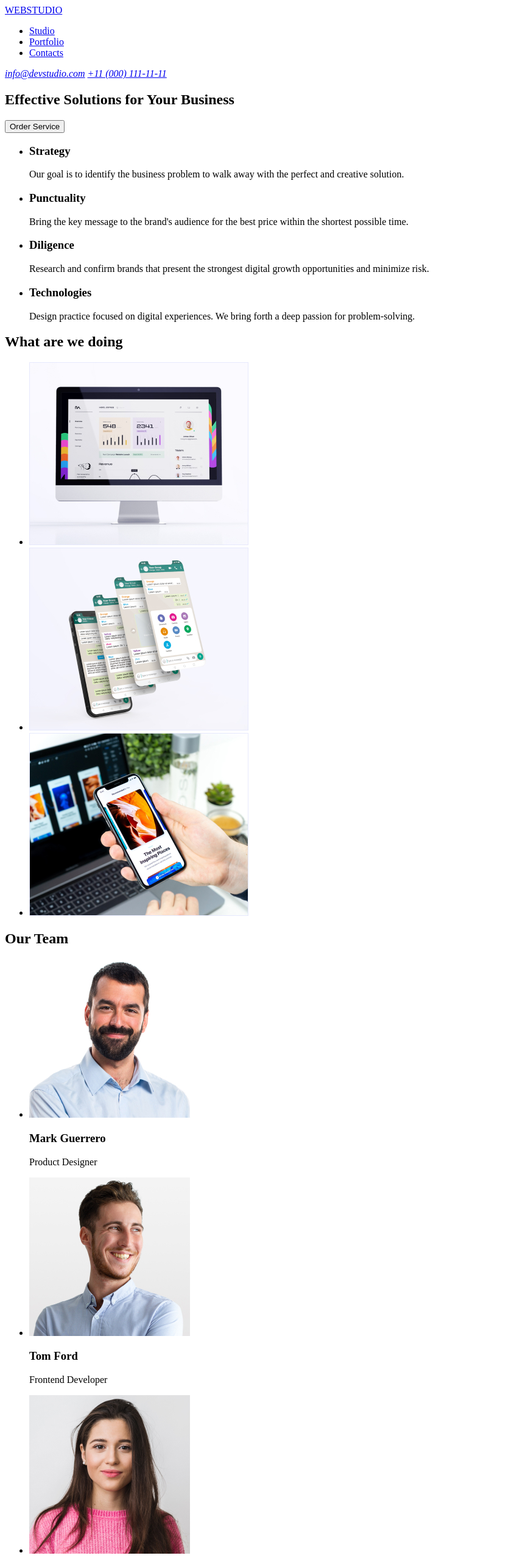
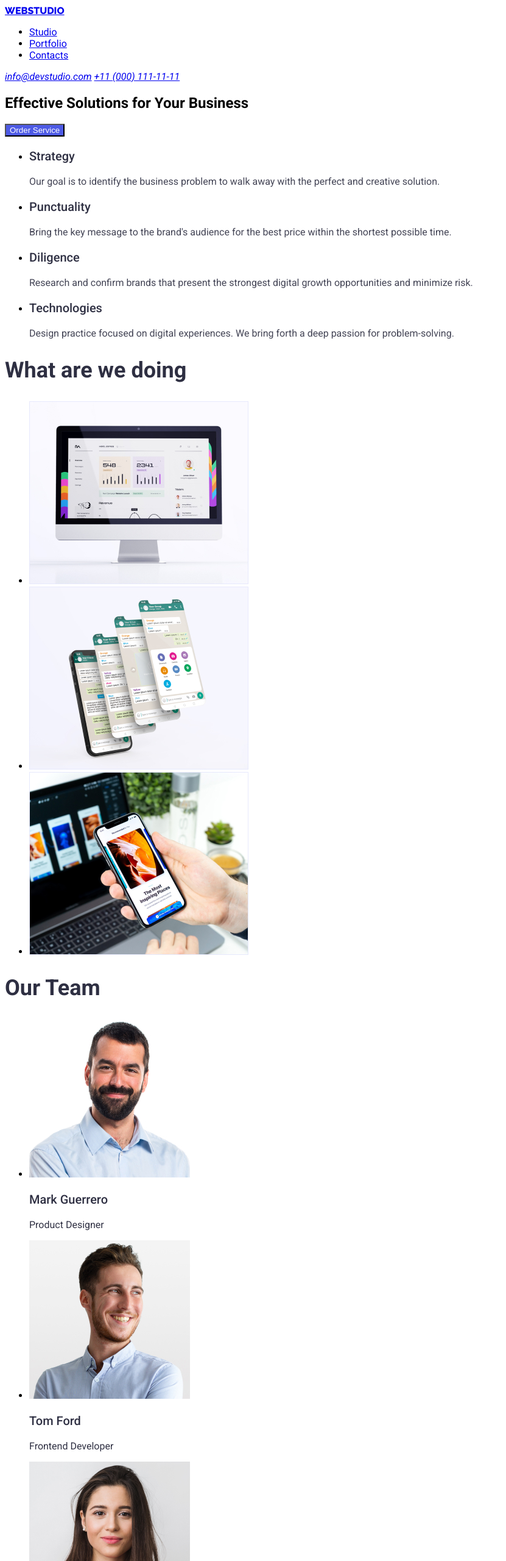
Before and after one commit to barteksbr/goit-markup-hw-02, a plain HTML site: page index.html in a window 1280 px wide. Shown: the top 2560 px of the page at 61% size, without its empty margins (0-831 px from the left). Drawn offline with Linux system fonts and the light colour scheme.

Commit message:
style css added

```diff
--- a/css/style.css
+++ b/css/style.css
@@ -8,7 +8,63 @@ html {
 }
 
 .body {
-    color: rgb(108, 136, 219);
-    font-family: lato, sans-serif;
-    margin: 0;
+    font-family: 'Roboto', sans-serif;
 }
+
+.button {
+    background-color: #E7E9FC;
+    color: #4D5AE5;
+    border: none;
+    font-weight: 500;
+}
+
+.button:active {
+    background-color: #404BBF;
+    color: #FFFFFF;
+
+}
+
+.firm_name {
+    font-family: Raleway;
+    font-weight: 800;
+
+}
+
+.main_title {
+    font-weight: 700;
+}
+
+.header_button {
+    background-color: #4D5AE5;
+    color: #FFFFFF
+}
+
+.target_titles {
+    color: #2E2F42;
+    font-weight: 500;
+    font-size: 20px;
+}
+
+.goals {
+    color: #434455;
+    font-weight: 400;
+    font-size: 16;
+}
+
+.section_title {
+    color: #2E2F42;
+    font-weight: 700;
+    font-size: 36px;
+}
+
+.pic_name {
+    color: #2E2F42;
+    font-weight: 500;
+    font-size: 20px;
+}
+
+.pic_description {
+    color: #2E2F42;
+    font-weight: 400;
+    font-size: 16px;
+}
--- a/index.html
+++ b/index.html
@@ -4,12 +4,16 @@
 <head>
     <meta charset="UTF-8">
     <meta name="viewport" content="width=device-width, initial-scale=1.0">
+    <link href="css/style.css" rel="stylesheet">
+    <link
+        href="https://fonts.googleapis.com/css2?family=Raleway:wght@800&family=Roboto:ital,wght@0,400;0,500;0,700;0,900;1,400;1,900&display=swap"
+        rel="stylesheet">
     <title>Document</title>
 </head>
 
-<body>
+<body class="body">
     <header>
-        <a href="index.html">WEBSTUDIO</a>
+        <a class="firm_name" href="index.html">WEBSTUDIO</a>
         <nav>
             <ul>
                 <li>
@@ -31,41 +35,41 @@
     <main>
 
         <section>
-            <h1>
+            <h1 class="main_title">
                 Effective Solutions
                 for Your Business
             </h1>
-            <button type="button">
+            <button class="header_button" type="button">
                 Order Service
             </button>
         </section>
         <section>
             <ul>
                 <li>
-                    <h3>Strategy</h3>
-                    <p>Our goal is to identify the business
+                    <h3 class="target_titles">Strategy</h3>
+                    <p class="goals">Our goal is to identify the business
                         problem to walk away with the perfect and creative solution.</p>
                 </li>
                 <li>
-                    <h3>Punctuality</h3>
-                    <p>Bring the key message to the brand's audience for the best price within the shortest possible
+                    <h3 class="target_titles">Punctuality</h3>
+                    <p class="goals">Bring the key message to the brand's audience for the best price within the shortest possible
                         time.</p>
                 </li>
                 <li>
-                    <h3>Diligence</h3>
-                    <p>Research and confirm brands that present the strongest digital growth opportunities and minimize
+                    <h3 class="target_titles">Diligence</h3>
+                    <p class="goals">Research and confirm brands that present the strongest digital growth opportunities and minimize
                         risk.</p>
                 </li>
                 <li>
-                    <h3>Technologies</h3>
-                    <p>Design practice focused on digital experiences. We bring forth a deep passion for
+                    <h3 class="target_titles">Technologies</h3>
+                    <p class="goals">Design practice focused on digital experiences. We bring forth a deep passion for
                         problem-solving.</p>
                 </li>
             </ul>
         </section>
 
         <section>
-            <h2>What are we doing</h2>
+            <h2 class="section_title">What are we doing</h2>
             <ul>
                 <li>
                     <img src="images/pic1.jpg" width="360" height="300" alt="img1">
@@ -79,34 +83,34 @@
             </ul>
         </section>
         <section>
-            <h2>Our Team</h2>
+            <h2 class="section_title">Our Team</h2>
             <ul>
                 <li>
                     <img src="images/markguerrero.jpg" width="264" height="260" alt="mark" />
-                    <h3>Mark Guerrero</h3>
-                    <p>Product Designer</p>
+                    <h3 class="pic_name">Mark Guerrero</h3>
+                    <p class="pic_description">Product Designer</p>
                 </li>
                 <li>
                     <img src="images/tomford.jpg" width="264" height="260" alt="tom" />
-                    <h3>Tom Ford</h3>
-                    <p>Frontend Developer</p>
+                    <h3 class="pic_name">Tom Ford</h3>
+                    <p class="pic_description">Frontend Developer</p>
                 </li>
                 <li>
                     <img src="images/camilagarcia.jpg" width="264" height="260" alt="camila" />
-                    <h3>Camila Garcia</h3>
-                    <p>Marketing</p>
+                    <h3 class="pic_name">Camila Garcia</h3>
+                    <p class="pic_description">Marketing</p>
                 </li>
                 <li>
                     <img src="images/danielwilson.jpg" width="264" height="260" alt="daniel" />
-                    <h3>Daniel Wilson </h3>
-                    <p>UI Designer</p>
+                    <h3 class="pic_name">Daniel Wilson </h3>
+                    <p class="pic_description">UI Designer</p>
                 </li>
             </ul>
         </section>
     </main>
     <footer>
         <div>
-            <a href="index.html">WEBSTUDIO</a>
+            <a class="firm_name" href="index.html">WEBSTUDIO</a>
             <p>Increase the flow of customers and sales for your business with digital marketing & growth solutions.</p>
         </div>
     </footer>
```
Also changed, not shown: portfolio.html (+28 -31 lines).
